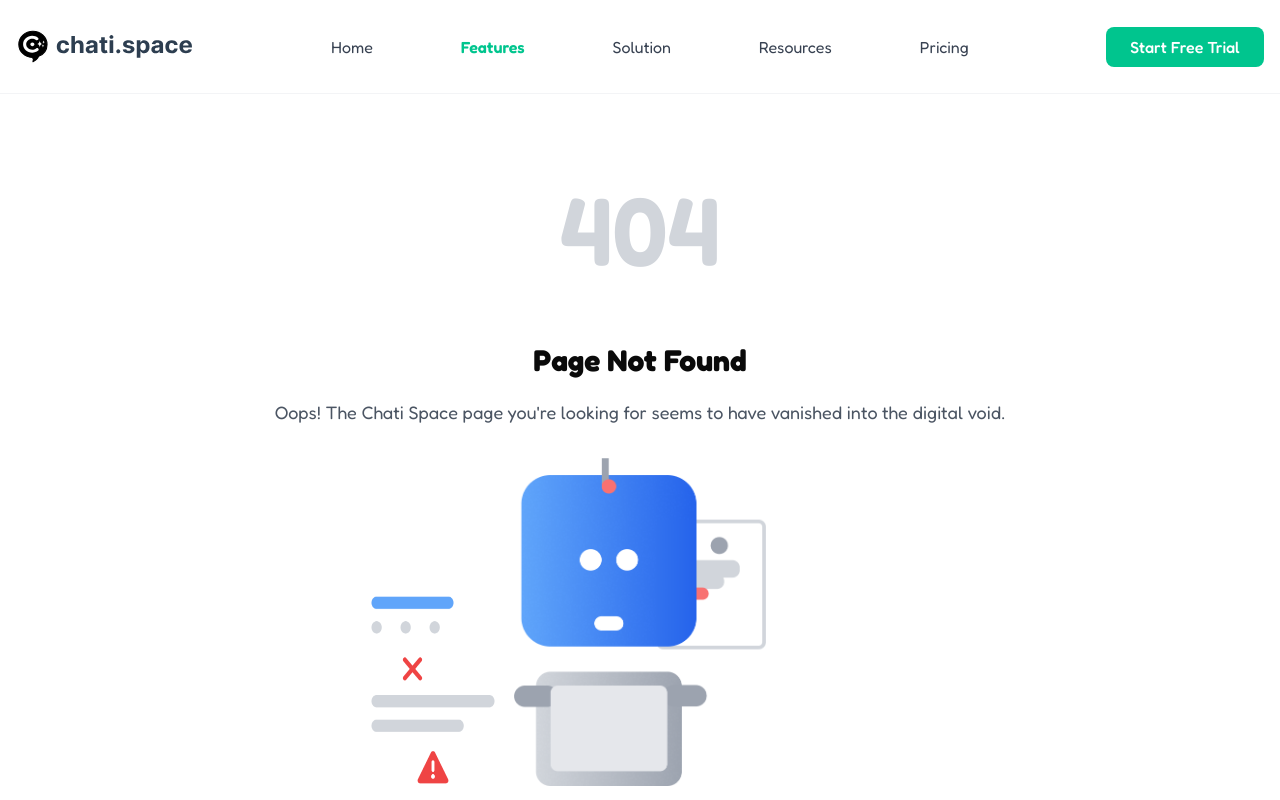
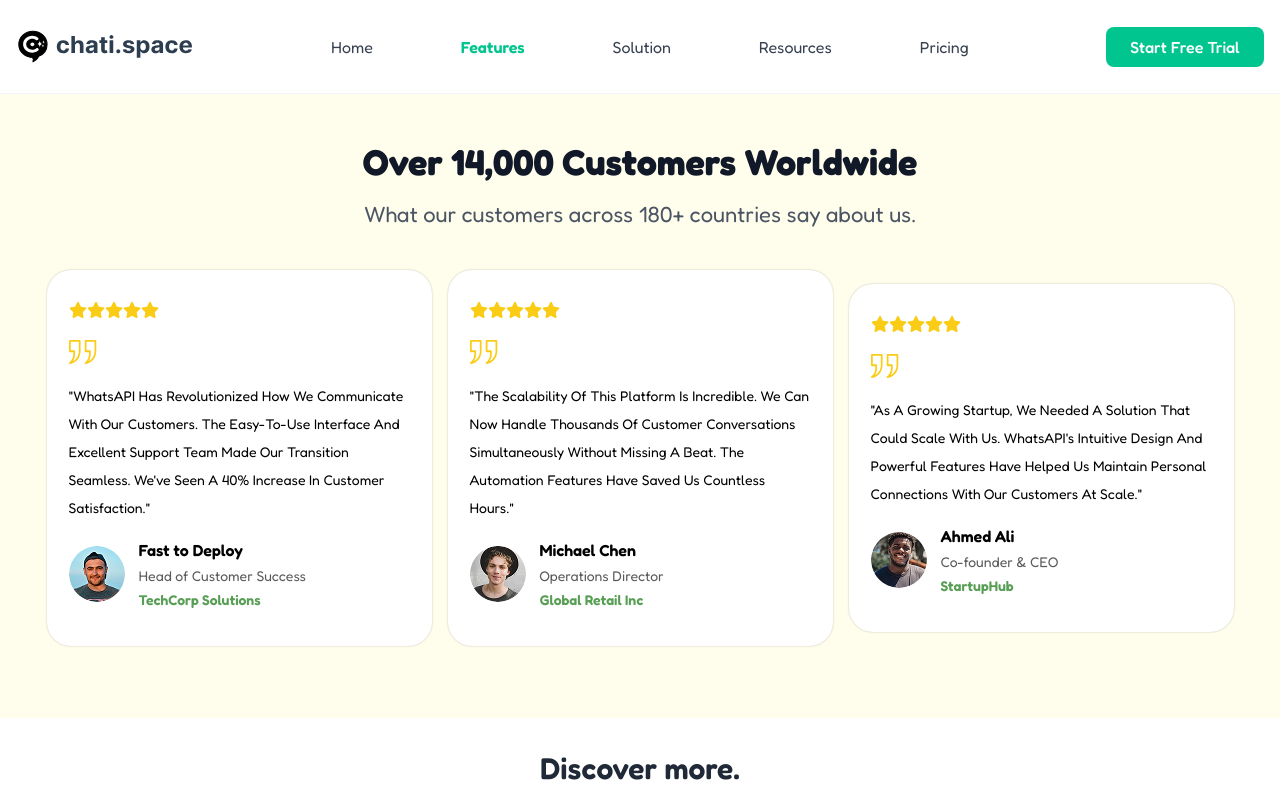
Before and after one commit to AQuadic/chat.space_nextjs, a Next.js app: page /features/whatsapp in a window 1280 px wide. Before the commit this address had no page. Shown: the top 800 px of the page. Built offline with nearby package versions, Linux system fonts and the light colour scheme.

Commit message:
add whatsapp page

```diff
--- /dev/null
+++ b/src/app/features/whatsapp/page.tsx
@@ -0,0 +1,16 @@
+import WhatsappHeader from '@/components/features/whatsapp/WhatsappHeader'
+import DiscoverMore from '@/components/general/DiscoverMore'
+import Testimonials from '@/components/general/Testimonials'
+import React from 'react'
+
+const page = () => {
+    return (
+        <div>
+            <WhatsappHeader />
+            <Testimonials />
+            <DiscoverMore />
+        </div>
+    )
+}
+
+export default page
--- /dev/null
+++ b/src/components/features/whatsapp/WhatsappHeader.tsx
@@ -0,0 +1,11 @@
+import React from 'react'
+
+const WhatsappHeader = () => {
+    return (
+        <section className='container'>
+
+        </section>
+    )
+}
+
+export default WhatsappHeader
--- a/src/constants/NavLinks.ts
+++ b/src/constants/NavLinks.ts
@@ -10,7 +10,7 @@ export const NavLinks = [
       { title: "Broadcast & Bulk Messages", path: "/features/broadcast" },
       { title: "Shared Team Inbox", path: "/features/team_inbox" },
       { title: "Custom Notifications", path: "/features/notifications" },
-      { title: "Multiple WhatsApp Numbers", path: "/features/numbers" },
+      { title: "Multiple WhatsApp Numbers", path: "/features/whatsapp" },
     ],
   },
   {
```
